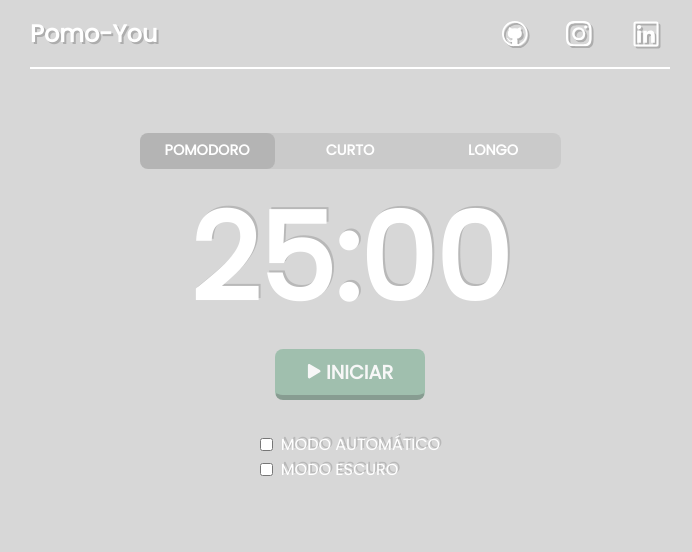
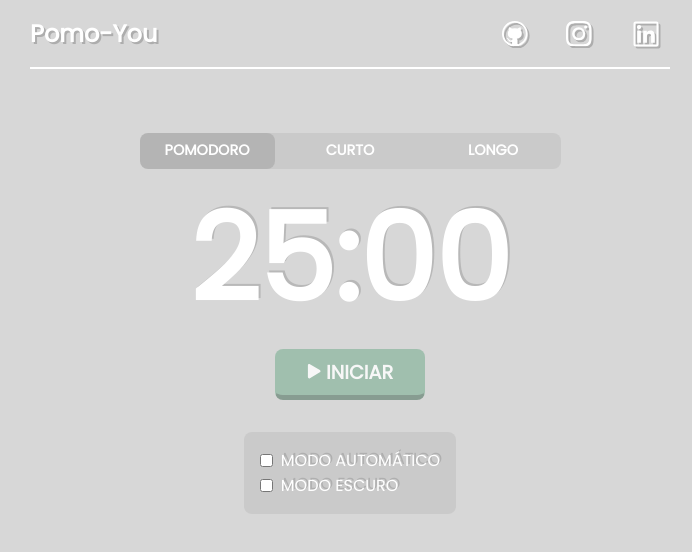
Before and after one commit to zaqueu-1/pomoyou, a React (Create React App) app: page / in a window 1280 px wide. Shown: the top 552 px of the page, without its empty margins (290-982 px from the left). Built offline with nearby package versions, Linux system fonts and the light colour scheme.

Commit message:
padding for auto mode box

```diff
--- a/src/components/timer/timer.css
+++ b/src/components/timer/timer.css
@@ -32,11 +32,16 @@
     display: flex;
     flex-direction: column;
     margin: 2rem auto;
+    justify-content: center;
+    background-color: rgb(128, 128, 128, 0.15);
+    border-radius: 8px;
+    padding: 1rem;
 }
 
 .tool {
     display: flex;
     flex-direction: row;
+    align-items: center;
 }
 
 p {
```
